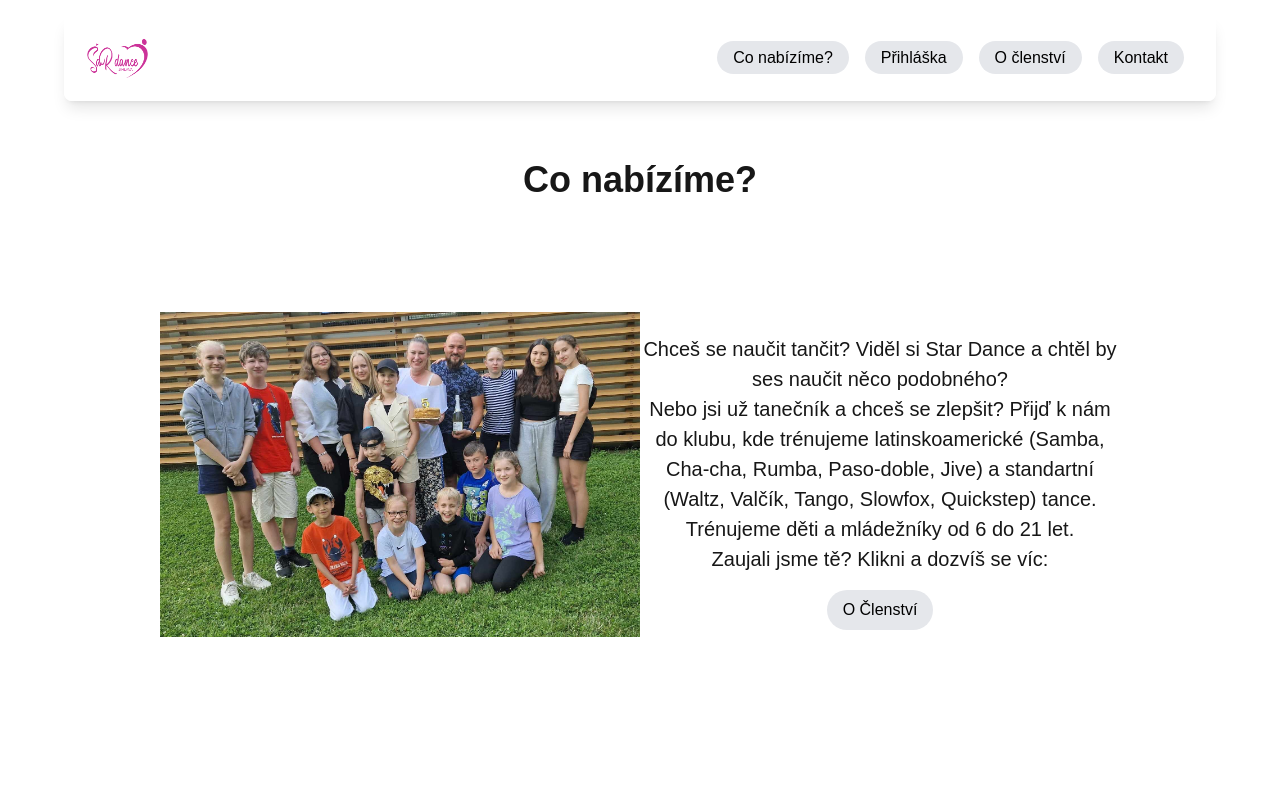
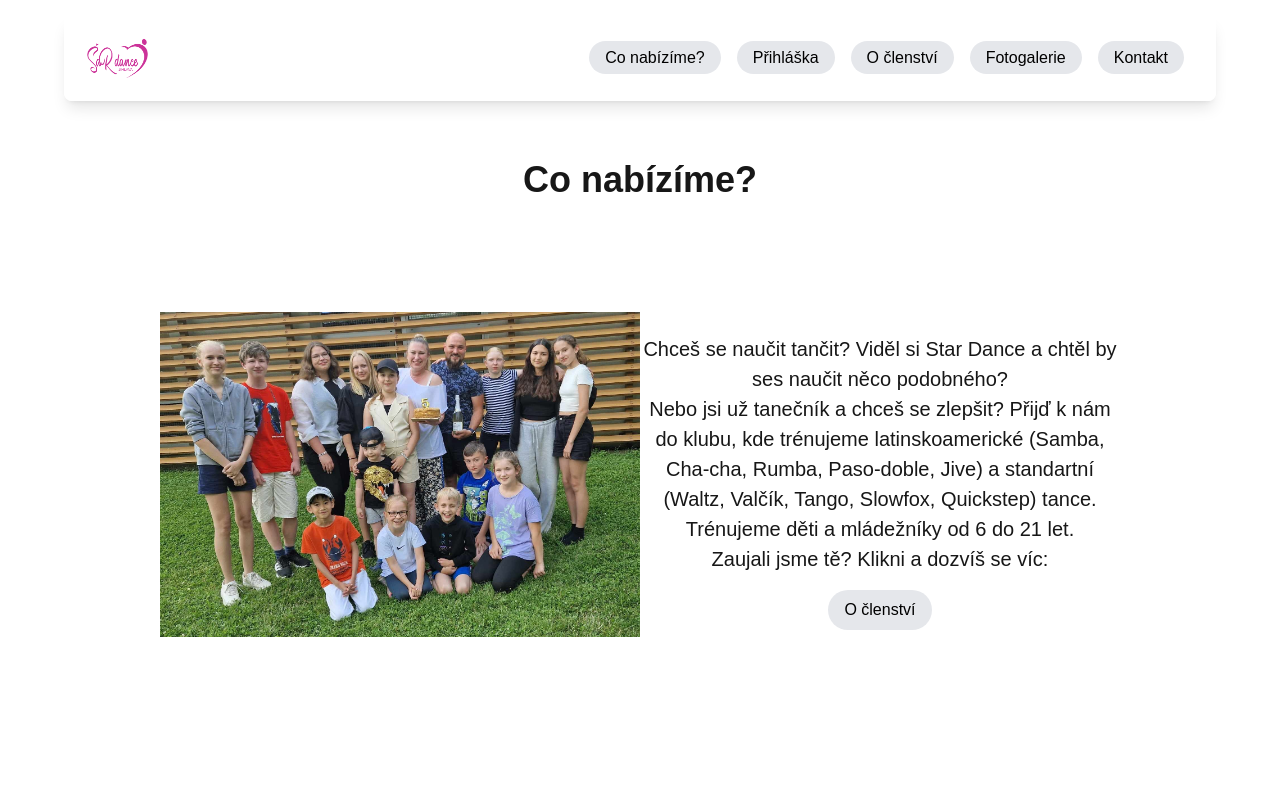
Before and after one commit to smoliicek/sardance-web, a Next.js app: page /nabidka in a window 1280 px wide. Shown: the top 795 px of the page. Built offline with nearby package versions, Linux system fonts and the light colour scheme.

Commit message:
pridani galerie (pseudo)
Signed-off-by: Vít Smolík <me@smoliicek.cz>

```diff
--- a/src/app/nabidka/page.js
+++ b/src/app/nabidka/page.js
@@ -23,7 +23,7 @@ export default function Nabidka() {
             Chceš se naučit tančit? Viděl si Star Dance a chtěl by ses naučit něco podobného?<br></br>Nebo jsi už tanečník a chceš se zlepšit? Přijď k nám do klubu, kde trénujeme latinskoamerické (Samba, Cha-cha, Rumba, Paso-doble, Jive) a standartní (Waltz, Valčík, Tango, Slowfox, Quickstep) tance.<br></br>Trénujeme děti a mládežníky od 6 do 21 let.<br></br> Zaujali jsme tě? Klikni a dozvíš se víc:
           </p>
           <Link legacyBehavior href="/o-clenstvi">
-          <a className="mt-4 text-black bg-gray-200 rounded-full px-4 py-2 hover:bg-gray-300 hover:shadow-lg hover:shadow-[#cb3298]/50 transition duration-300">O Členství</a>
+          <a className="mt-4 text-black bg-gray-200 rounded-full px-4 py-2 hover:bg-gray-300 hover:shadow-lg hover:shadow-[#cb3298]/50 transition duration-300">O členství</a>
           </Link>
         </div>
       </div>
--- a/src/components/navbar.js
+++ b/src/components/navbar.js
@@ -44,6 +44,11 @@ export default function Navbar() {
           </Link>
         </li>
         <li>
+          <Link legacyBehavior href="/fotky">
+            <a className="text-black bg-gray-200 rounded-full px-4 py-2 mb-4 lg:mb-0 hover:bg-gray-300 hover:shadow-lg hover:shadow-[#cb3298]/50 transition duration-300">Fotogalerie</a>
+          </Link>
+        </li>
+        <li>
           <Link legacyBehavior href="/kontakt">
             <a className="text-black bg-gray-200 rounded-full px-4 py-2 mb-4 lg:mb-0 hover:bg-gray-300 hover:shadow-lg hover:shadow-[#cb3298]/50 transition duration-300">Kontakt</a>
           </Link>
```
